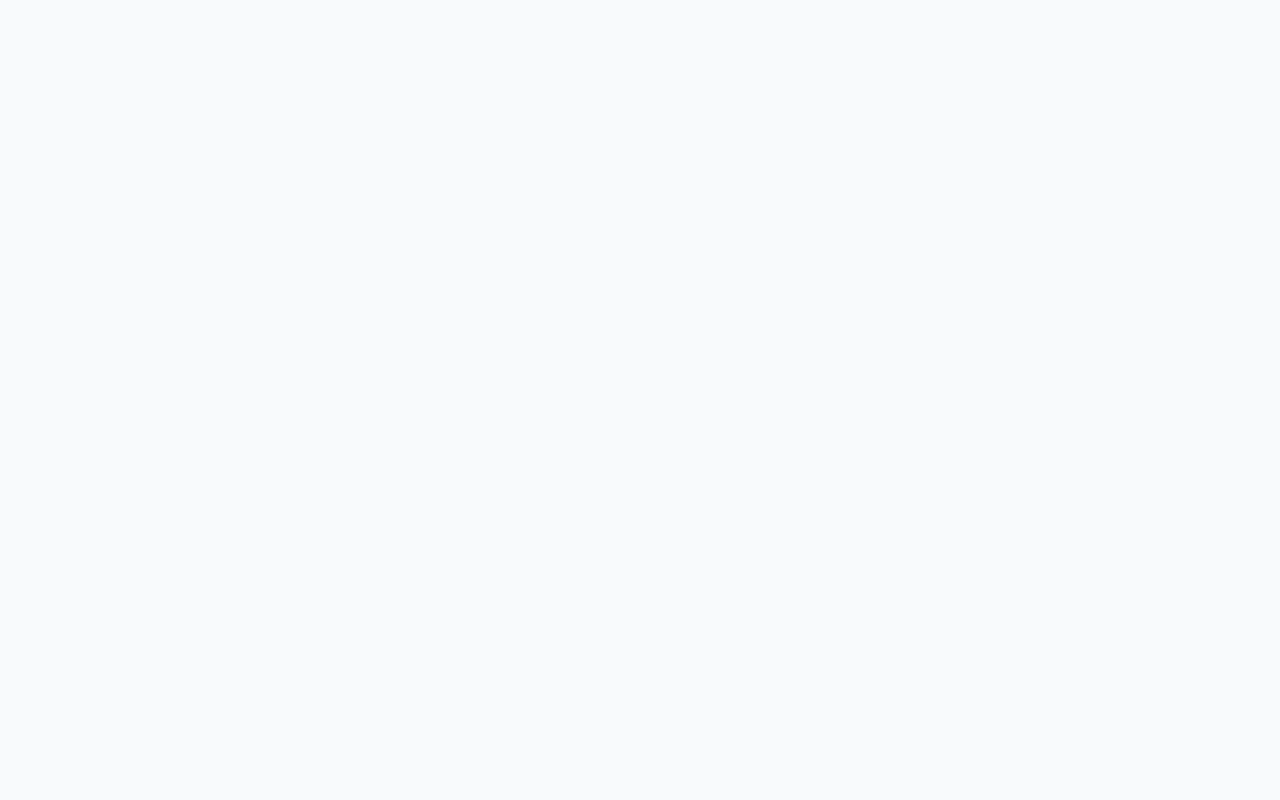
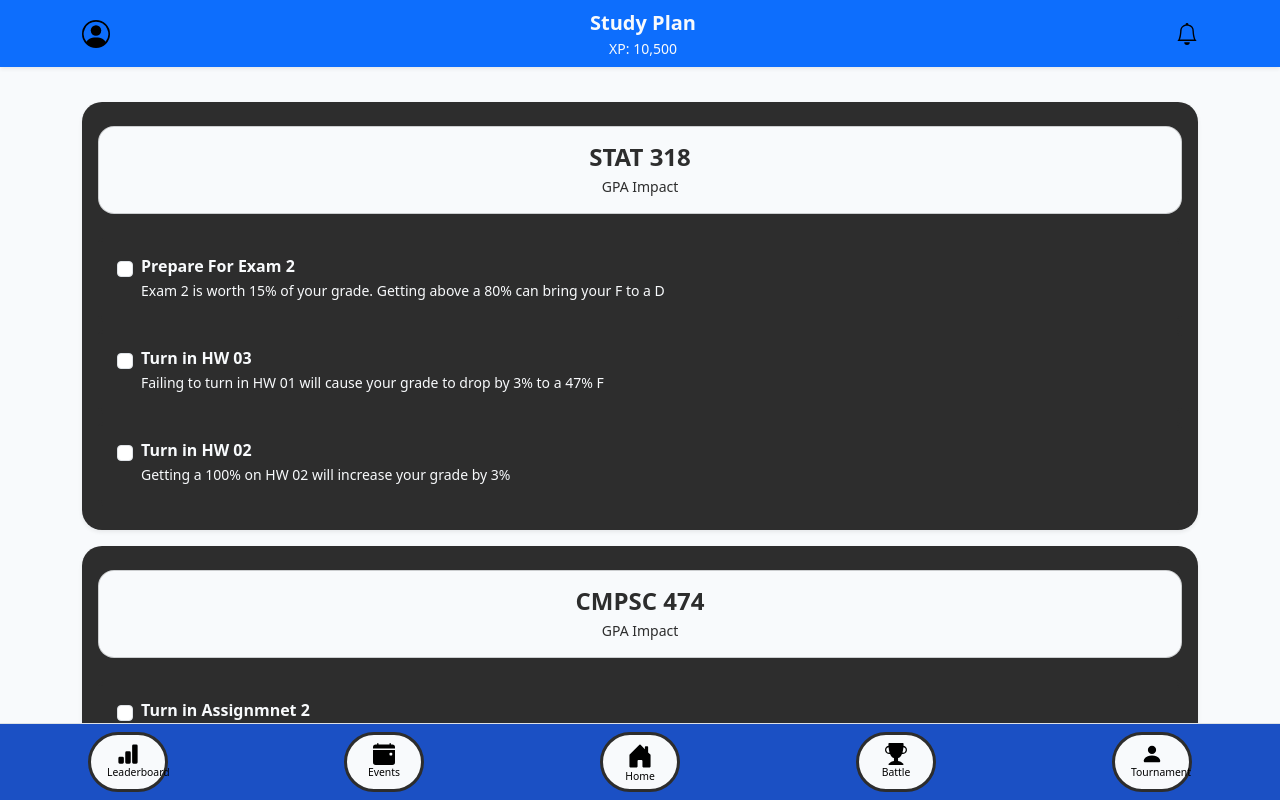
Before and after one commit to boccPSU/Campus_Clash, a React (Create React App) app in the folder campus_clash/: page /studyPlan in a window 1280 px wide. Before the commit this address had no page. Shown: the top 800 px of the page. Built offline with nearby package versions, Linux system fonts and the light colour scheme.

Commit message:
Implemented and finished StudyPlan screen

```diff
--- a/campus_clash/src/App.js
+++ b/campus_clash/src/App.js
@@ -11,6 +11,7 @@ import HomeScreen from "./screens/HomeScreen";
 import EventsScreen from "./screens/EventsScreen";
 import LeaderboardScreen from "./screens/LeaderboardScreen";
 import TournamentScreen from "./screens/TournamentScreen";
+import StudyPlan from "./screens/StudyPlan";
 
 function App() {
   return (
@@ -29,6 +30,9 @@ function App() {
 
         {/* /leaderboard path -> Leaderboard screen */}
         <Route path="/leaderboard" element={<LeaderboardScreen />} />
+
+        {/* /Study path -> Study Plan screen */}
+        <Route path="/studyPlan" element={<StudyPlan />} />
       </Routes>
     </Router>
   );
--- /dev/null
+++ b/campus_clash/src/components/StudyPlanTitle.js
@@ -0,0 +1,12 @@
+// Title card for each study plan
+import { Card } from "react-bootstrap"
+function StudyPlanTitle({title, gpaImpactLevel}){
+    return(
+        <Card className="studyCardTitle">
+            <h4 className="title">{title}</h4>
+            <div className="gpaImpact">{gpaImpactLevel} GPA Impact</div>
+        </Card>
+    )
+}
+
+export default StudyPlanTitle;
--- /dev/null
+++ b/campus_clash/src/components/StudyTaskCard.js
@@ -0,0 +1,18 @@
+import { Card} from "react-bootstrap";
+
+
+function StudyTaskCard({ title, description, onCheck }) {
+  return (
+    <Card className="studyCardTask">
+      {/* Checkbox in top-left corner */}
+        <div className="form-check">
+            <input className="form-check-input" type="checkbox" value=""></input>
+            {/* Title and description */}
+            <h6 className="title">{title}</h6>
+            <p className="description">{description}</p>
+        </div>
+    </Card>
+  );
+}
+
+export default StudyTaskCard;
--- a/campus_clash/src/index.scss
+++ b/campus_clash/src/index.scss
@@ -135,6 +135,50 @@ $dark: #2D2D2D;
     color: $dark;
 }
 
+//------------------
+// Study Card Styles
+//------------------
+.studyCardTitle{
+    @extend .text-center;
+    @extend .p-3;
+    @extend .mb-4;
+    @extend .rounded-4;
+
+    background-color: $light;
+
+    .title{
+        @extend .fw-bold;
+        @extend .mb-1;
+        color: $dark;
+    }
+
+    .gpaImpact{
+        @extend .small;
+        color: $dark;
+    }
+}
+
+.studyCardTask{
+    @extend .my-2;
+    @extend .p-3;
+    @extend .position-relative;
+    border: solid $dark;
+    background-color: $dark;
+
+    .title{
+        @extend .text-start;
+        @extend .fw-semibold;
+        @extend .mb-1;
+        color:$light;
+    }
+
+    .description{
+        @extend .text-start;
+        @extend .small;
+        @extend .mb-0;
+        color:$light;
+    }
+}
 
 body {
   background-color: $light;
--- a/campus_clash/src/screens/HomeScreen.js
+++ b/campus_clash/src/screens/HomeScreen.js
@@ -1,12 +1,15 @@
 import React from "react";
 import { Container, Card, Button } from "react-bootstrap";
+import { useNavigate } from "react-router-dom";
 import CourseCard from "../components/CourseCard";
 import BottomNav from "../components/BottomNav";
 import InfoBox from "../components/InfoBox";
 import AlertCard from "../components/AlertCard";
 import HeaderBar from "../components/HeaderBar";
+import NavButton from "../components/NavButton";
 
 function HomeScreen() {
+    const navigate = useNavigate(); //Used for regular buttons to navigate to other screens
   // placeholder course data for display test purposes
   const courses = [
     { name: "CMPSC 421", percent: 86, grade: "B" },
@@ -38,7 +41,7 @@ function HomeScreen() {
 
         <div className="d-flex justify-content-between mt-3">
           <Button className="button">Progress Report</Button>
-          <Button className="button">Study Plan</Button>
+          <Button className="button" onClick={() => navigate("/studyPlan")}>Study Plan</Button>
         </div>
 
         <InfoBox title="Alerts">
--- /dev/null
+++ b/campus_clash/src/screens/StudyPlan.js
@@ -0,0 +1,83 @@
+// Displays all study plans students can take to increase grades in clases that they are struggling in
+import { useState, useEffect} from "react";
+import { Container } from "react-bootstrap";
+import HeaderBar from "../components/HeaderBar";
+import BottomNav from "../components/BottomNav";
+import InfoBox from "../components/InfoBox";
+import StudyPlanTitle from "../components/StudyPlanTitle";
+import StudyTaskCard from "../components/StudyTaskCard";
+function StudyPlan(){
+    // Important Use State Vars
+    const [xp, setXp] = useState(0);
+
+    //Temp info for study plans
+    const studyPlans =[ {
+        title: "STAT 318",
+        gpaImpact: "High",
+        tasks: [{
+            header: "Prepare For Exam 2",
+            description: "Exam 2 is worth 15% of your grade. Getting above a 80% can bring your F to a D"
+        },
+        {
+            header: "Turn in HW 03",
+            description: "Failing to turn in HW 01 will cause your grade to drop by 3% to a 47% F"
+        },
+        {
+            header: "Turn in HW 02",
+            description: "Getting a 100% on HW 02 will increase your grade by 3%"
+        }],
+    },
+    {
+        title: "CMPSC 474",
+        gpaImpact: "High",
+        tasks: [
+        {
+            header: "Turn in Assignmnet 2",
+            description: "Getting 100% on assignment 2 will increase your grade by 10% to a 73% D"
+        }]
+    },
+    {
+        title: "CMPSC 475",
+        gpaImpact: "Low",
+        tasks: [
+        {
+            header: "Turn in Assignmnet 3",
+            description: "Missing Assignmnet 3 will drop your grade by 10% to a 85% B"
+        }]
+    }
+    ]
+
+    //Fetch xp from databse, temp value for now
+    useEffect(() => {
+        setXp(10500);
+    }, []);
+    return(
+    <>
+        {/*Header Section*/}
+        <HeaderBar title = "Study Plan" xp = {xp}></HeaderBar>
+
+        {/*Container to give screen body padding */}
+        <Container className="py-3 mb-5">
+            {/*Map through each study plan component*/}
+            {studyPlans.map((e, k) => (
+                <InfoBox>
+                    <StudyPlanTitle title={e.title}></StudyPlanTitle>
+                    {/*Map Through Each Study Task */}
+                    {e.tasks.map((task, j) => (
+                        <StudyTaskCard title={task.header} description={task.description}></StudyTaskCard>
+                    ))}
+
+                </InfoBox>
+            ))}
+        </Container>
+
+        {/*Footer Section*/}
+        <BottomNav></BottomNav>
+    </>
+
+
+    )
+
+}
+
+export default StudyPlan;
```
Also changed, not shown: campus_clash/src/screens/ProgressReport.js (added).
